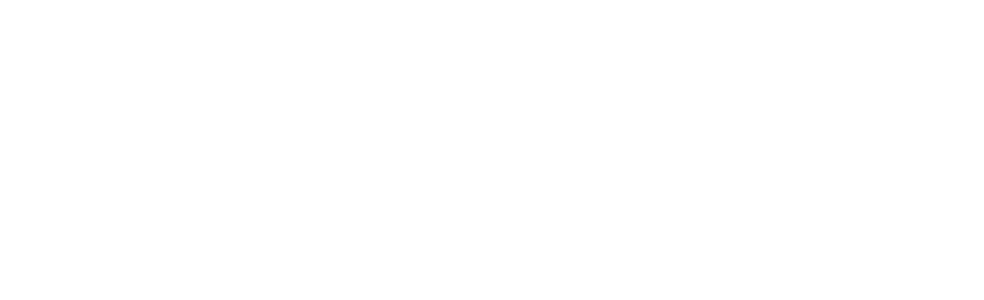
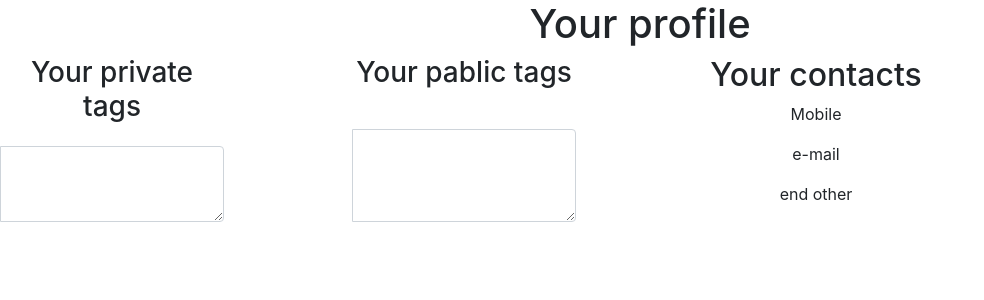
Before and after one commit to orby-tech/matcherOfPeople, a React (Create React App) app in the folder frontend/: page /profile in a window 1280 px wide. Shown: the top 300 px of the page, without its empty margins (0-984 px from the left). Built offline with nearby package versions, Linux system fonts and the light colour scheme.

Commit message:
profile uppend

```diff
--- a/frontend/src/App.css
+++ b/frontend/src/App.css
@@ -53,3 +53,23 @@
   width: 200px;
 
 }
+
+.tags {
+  display: grid;
+  grid-template-columns: repeat(auto-fill, minmax(200px, 1fr));
+  grid-gap: 10vw;
+
+}
+.contacts {
+  max-width: 600px;
+  display: inline-block;
+  height: 210px;
+}
+h3 {
+  width: 100%;
+  float: left;
+}
+.tag-area {
+  width: 100%;
+  display: block;
+}
--- a/frontend/src/App.js
+++ b/frontend/src/App.js
@@ -2,6 +2,8 @@
 import './App.css';
 
 import  Start  from './Start'
+import  Profile from './Profile'
+
 import { Route } from 'react-router-dom';
 import { BrowserRouter } from 'react-router-dom';
 
@@ -11,6 +13,7 @@
     <div className="App">
       <BrowserRouter>
         <Route path="/" exact component={Start} />
+        <Route path="/profile" exact component={Profile} />
       </BrowserRouter>
     </div>
   );
--- /dev/null
+++ b/frontend/src/Profile.js
@@ -0,0 +1,42 @@
+import React, { Component } from 'react';
+import { Route } from 'react-router-dom';
+import { BrowserRouter } from 'react-router-dom';
+
+
+class Profile extends Component{
+
+
+	render(){
+		return(
+			<>
+				<h1>
+				Your profile
+				</h1>
+
+
+				<div className="tags">
+
+					<div className="input-group">
+						<h3> Your private tags </h3>
+					  <textarea className="form-control" aria-label="With textarea"></textarea>
+					</div>
+
+					<div className="input-group">
+						<h3> Your pablic tags </h3>
+					  <textarea className="form-control" aria-label="With textarea"></textarea>
+					</div>
+
+
+					<div>
+						<h2> Your contacts </h2>
+						<p> Mobile </p>
+						<p> e-mail</p>
+						<p> end other</p>
+					</div>
+				</div>
+
+			</>
+		)
+	}
+}
+export default Profile;
```
